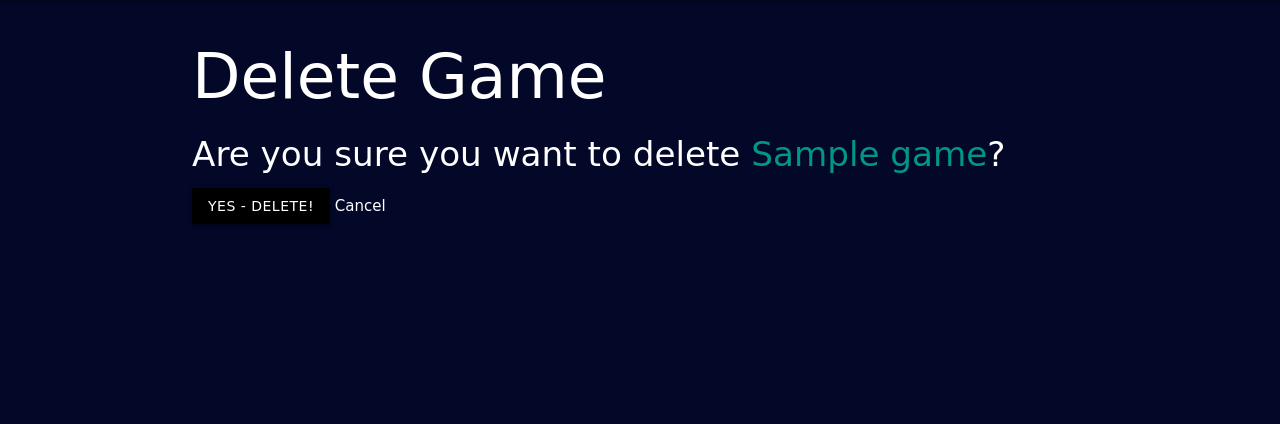
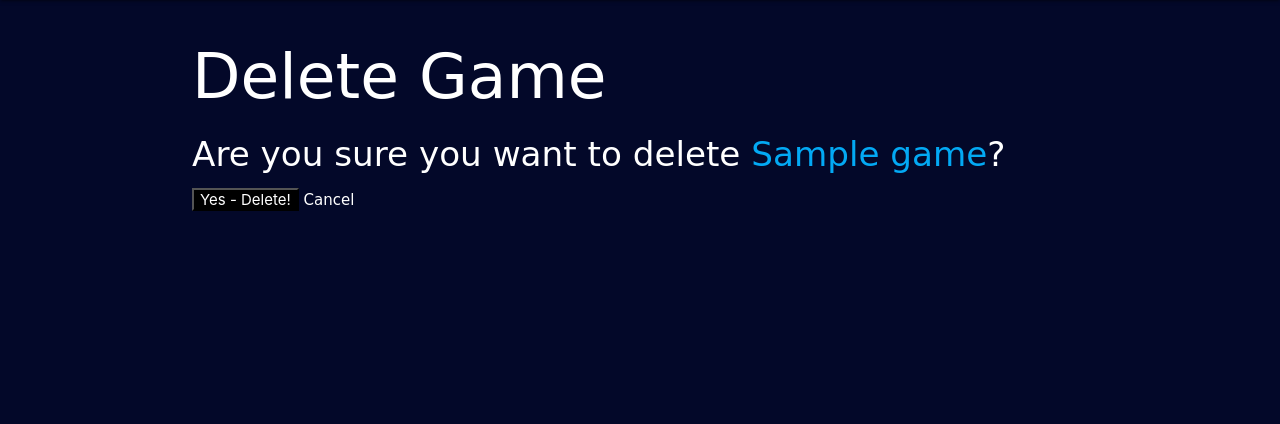
Before and after one commit to the-magic-methods/djan-games, a Django app: page /games/1/delete/ in a window 1280 px wide. Shown: the part 64-488 px from the top of the page. Run offline with Django 4.2, Linux system fonts and the light colour scheme; tables that the repository leaves empty hold one stand-in row (values such as "Sample post").

Commit message:
made buttons uniform

```diff
--- a/main_app/templates/games/detail.html
+++ b/main_app/templates/games/detail.html
@@ -19,7 +19,7 @@
   <form action="{% url 'add_score' game.id %}" method="POST">
     {% csrf_token %}
     {{ score_form.as_p }}
-    <input type="submit" class="btn" value="Add Score">
+    <input type="submit" class="button black" value="Add Score">
   </form>
   <table class="striped">
     <thead>
--- a/main_app/templates/main_app/game_confirm_delete.html
+++ b/main_app/templates/main_app/game_confirm_delete.html
@@ -3,11 +3,11 @@
 {% block content %}
   <h1>Delete Game</h1>
 
-  <h4>Are you sure you want to delete <span class="teal-text">{{ object.gamename }}</span>?</h4>
+  <h4>Are you sure you want to delete <span class="light-blue-text  lighten-3">{{ object.gamename }}</span>?</h4>
 
   <form action="" method="POST">
     {% csrf_token %}
-    <input type="submit" value="Yes - Delete!" class="btn">
+    <input type="submit" value="Yes - Delete!" class="button black">
     <a href="{% url 'detail' game.id %}">Cancel</a>
   </form>
 {% endblock %}
--- a/main_app/templates/main_app/game_form.html
+++ b/main_app/templates/main_app/game_form.html
@@ -7,6 +7,6 @@
     <table class="gamecreate">
       {{ form.as_table }}
     </table>
-    <input type="submit" value="Submit!" class="btn">
+    <input type="submit" value="Submit!" class="button black">
   </form>
 {% endblock %}
--- a/main_app/templates/main_app/profile_edit.html
+++ b/main_app/templates/main_app/profile_edit.html
@@ -6,7 +6,7 @@
   <form action="{% url 'update_info' %}" method="POST">
     {% csrf_token %}
     {{ profile_form.as_p }}
-    <input type="submit" class="btn" value="Update Info!">
+    <input type="submit" class="button black" value="Update Info!">
   </form>
 
 {% endblock %}
--- a/main_app/templates/main_app/score_confirm_delete.html
+++ b/main_app/templates/main_app/score_confirm_delete.html
@@ -7,7 +7,7 @@
 
     <form action="" method="POST">
         {% csrf_token %}
-        <input type="submit" value="Yes - Delete!" class="btn">
+        <input type="submit" value="Yes - Delete!" class="button black">
         <a href="{% url 'index' %}">Cancel</a>
     </form>
 {% endblock %}
--- a/main_app/templates/main_app/score_form.html
+++ b/main_app/templates/main_app/score_form.html
@@ -12,6 +12,6 @@
       <!-- Render the inputs inside of <tr>s & <td>s -->
       {{ form.as_table }}
     </table>
-    <input type="submit" value="Submit!" class="btn">
+    <input type="submit" value="Submit!" class="button black">
   </form>
 {% endblock %}
--- a/main_app/templates/registration/login.html
+++ b/main_app/templates/registration/login.html
@@ -7,7 +7,7 @@
 <form method="POST" action="{% url 'login' %}">
     {% csrf_token %}
     {{ form.as_p }}
-    <input type="submit" class="btn" value="login">
+    <input type="submit" class="button black" value="login">
     <input type="hidden" name="next" value="{{ next }}">
   </form>
 
--- a/main_app/templates/registration/signup.html
+++ b/main_app/templates/registration/signup.html
@@ -8,7 +8,7 @@
 <form method="POST" action="{% url 'signup' %}">
   {% csrf_token %}
   {{ form.as_p }}
-  <input type="submit" class="btn" value="signup">
+  <input type="submit" class="button black" value="signup">
 </form>
 
 {% endblock %}
```
